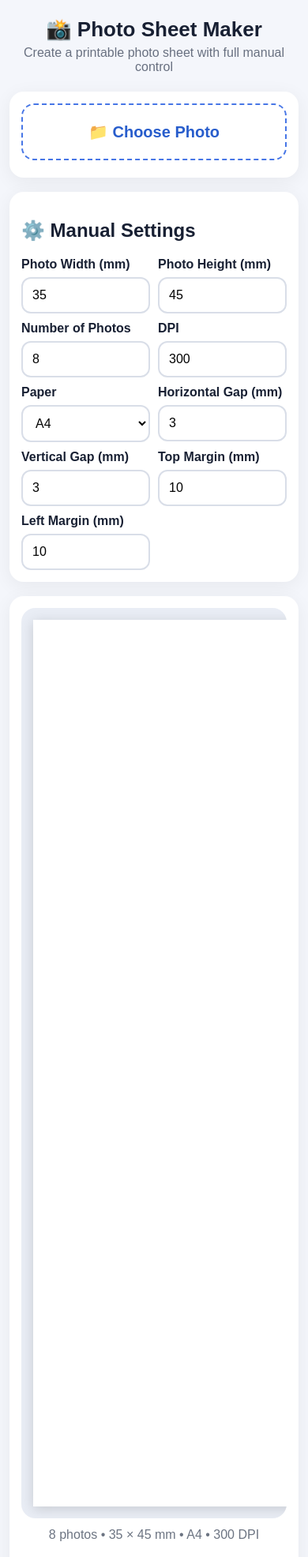
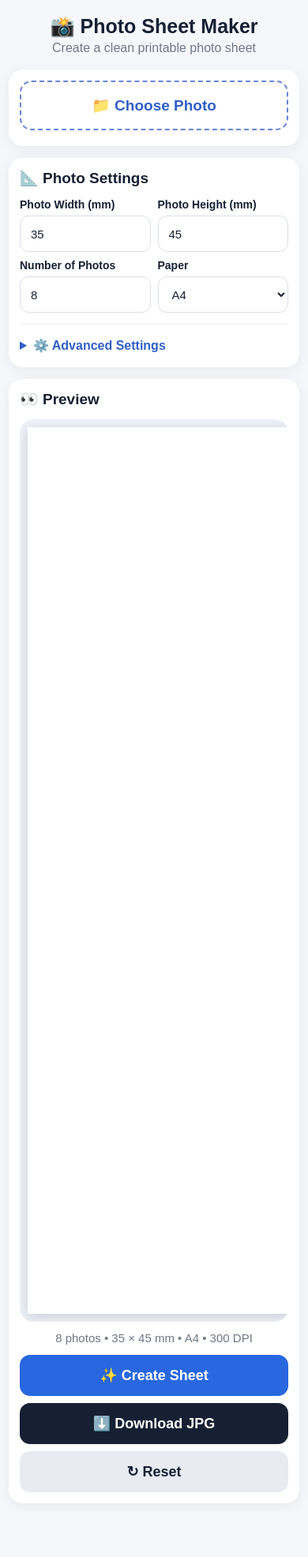
Before and after one commit to Amanshaikh77/formready-india, a website: page docs/tools/photo-sheet.html in a window 390 px wide. Shown: the top 1972 px of the page at 79% size. After the commit the page ends 1930 px from the top, so only its background shows below. Drawn offline with Linux system fonts and the light colour scheme.

Commit message:
Improve photo sheet classic UI

```diff
--- a/docs/tools/photo-sheet.html
+++ b/docs/tools/photo-sheet.html
@@ -11,67 +11,46 @@
 body{
 margin:0;
 font-family:Arial,sans-serif;
-background:#f4f6fb;
-color:#182033;
+background:#f5f7fb;
+color:#172033;
 }
 
 .container{
-max-width:760px;
+max-width:720px;
 margin:auto;
-padding:18px;
+padding:14px;
 }
 
 h1{
 text-align:center;
-margin:10px 0 5px;
-font-size:30px;
+font-size:28px;
+margin:8px 0 4px;
 }
 
 .subtitle{
 text-align:center;
-color:#687080;
-margin-bottom:22px;
+color:#707887;
+font-size:16px;
+margin-bottom:18px;
 }
 
 .card{
-background:white;
-border-radius:22px;
-padding:20px;
-margin-bottom:18px;
-box-shadow:0 5px 25px rgba(0,0,0,.06);
-}
-
-label{
-display:block;
-font-weight:700;
-margin-bottom:7px;
-}
-
-input,select{
-width:100%;
-padding:14px;
-border:2px solid #d9dee8;
-border-radius:12px;
-font-size:17px;
-background:white;
-}
-
-.grid{
-display:grid;
-grid-template-columns:1fr 1fr;
-gap:14px;
+background:#fff;
+border-radius:20px;
+padding:17px;
+margin-bottom:15px;
+box-shadow:0 4px 18px rgba(0,0,0,.06);
 }
 
 .upload{
 display:block;
-width:100%;
-padding:22px;
-border:2px dashed #4776e6;
-border-radius:16px;
 text-align:center;
-font-size:20px;
-font-weight:700;
-color:#285dcc;
+border:2px dashed #6685d9;
+border-radius:15px;
+padding:18px;
+font-size:19px;
+font-weight:bold;
+color:#315fc7;
 cursor:pointer;
 }
 
@@ -79,77 +58,139 @@ cursor:pointer;
 display:none;
 }
 
-.preview-wrap{
-background:#e9edf5;
-padding:15px;
-border-radius:18px;
-overflow:auto;
+.section-title{
+font-size:19px;
+font-weight:700;
+margin-bottom:14px;
+}
+
+.grid{
+display:grid;
+grid-template-columns:1fr 1fr;
+gap:12px;
+}
+
+label{
+display:block;
+font-size:15px;
+font-weight:700;
+margin-bottom:6px;
+}
+
+input,select{
+width:100%;
+height:48px;
+padding:0 13px;
+border:1.8px solid #d9dee8;
+border-radius:11px;
+font-size:16px;
+background:#fff;
+color:#172033;
+outline:none;
+}
+
+input:focus,select:focus{
+border-color:#4775df;
+}
+
+details{
+margin-top:14px;
+border-top:1px solid #edf0f5;
+padding-top:13px;
+}
+
+summary{
+font-weight:700;
+font-size:16px;
+cursor:pointer;
+padding:4px 0;
+color:#315fc7;
+}
+
+.advanced{
+margin-top:14px;
+}
+
+.preview-box{
+background:#edf1f8;
+border-radius:17px;
+padding:13px;
+overflow-x:auto;
+overflow-y:hidden;
 -webkit-overflow-scrolling:touch;
+}
+
+.canvas-wrap{
+display:flex;
+justify-content:flex-start;
+align-items:flex-start;
+min-width:max-content;
 }
 
 canvas{
 display:block;
-background:white;
-max-width:none;
-height:auto;
-box-shadow:0 3px 15px rgba(0,0,0,.15);
+background:#fff;
+box-shadow:0 3px 14px rgba(0,0,0,.15);
 }
 
 .info{
 text-align:center;
-color:#6c7482;
-font-size:16px;
-margin:12px 0;
+color:#707887;
+font-size:15px;
+margin:12px 0 4px;
 }
 
 button{
 width:100%;
 border:0;
-border-radius:14px;
-padding:17px;
-font-size:19px;
+border-radius:13px;
+height:52px;
+font-size:18px;
 font-weight:700;
+margin-top:9px;
 cursor:pointer;
-margin-top:10px;
 }
 
 #create{
 background:#2867df;
-color:white;
+color:#fff;
 }
 
 #download{
-background:#182033;
-color:white;
+background:#172033;
+color:#fff;
 }
 
 #reset{
-background:#e9ebf0;
-color:#182033;
+background:#e8ebf1;
+color:#172033;
 }
 
-@media(max-width:520px){
-.container{
-padding:12px;
-}
+@media(max-width:500px){
+.container{padding:11px}
 
-h1{
-font-size:26px;
+h1{font-size:25px}
+
+.card{
+padding:14px;
+border-radius:18px;
 }
 
 .grid{
-grid-template-columns:1fr 1fr;
-gap:10px;
-}
-
-.card{
-padding:15px;
-border-radius:18px;
+gap:9px;
 }
 
 input,select{
-font-size:16px;
-padding:12px;
+height:46px;
+font-size:15px;
+}
+
+label{
+font-size:14px;
+}
+
+.preview-box{
+padding:10px;
 }
 }
 </style>
@@ -160,7 +201,7 @@ padding:12px;
 <div class="container">
 
 <h1>📸 Photo Sheet Maker</h1>
-<div class="subtitle">Create a printable photo sheet with full manual control</div>
+<div class="subtitle">Create a clean printable photo sheet</div>
 
 <div class="card">
 
@@ -173,7 +214,7 @@ padding:12px;
 
 <div class="card">
 
-<h2>⚙️ Manual Settings</h2>
+<div class="section-title">📐 Photo Settings</div>
 
 <div class="grid">
 
@@ -193,16 +234,23 @@ padding:12px;
 </div>
 
 <div>
-<label>DPI</label>
-<input id="dpi" type="number" value="300" min="72" max="1200">
-</div>
-
-<div>
 <label>Paper</label>
 <select id="paper">
 <option value="A4">A4</option>
 <option value="LETTER">Letter</option>
 </select>
+</div>
+
+</div>
+
+<details>
+<summary>⚙️ Advanced Settings</summary>
+
+<div class="advanced grid">
+
+<div>
+<label>DPI</label>
+<input id="dpi" type="number" value="300" min="72" max="1200">
 </div>
 
 <div>
@@ -226,13 +274,18 @@ padding:12px;
 </div>
 
 </div>
+</details>
 
 </div>
 
 <div class="card">
 
-<div class="preview-wrap">
+<div class="section-title">👀 Preview</div>
+
+<div class="preview-box">
+<div class="canvas-wrap">
 <canvas id="canvas"></canvas>
+</div>
 </div>
 
 <div id="info" class="info">
@@ -241,7 +294,7 @@ padding:12px;
 
 <button id="create">✨ Create Sheet</button>
 <button id="download">⬇️ Download JPG</button>
-<button id="reset">Reset</button>
+<button id="reset">↻ Reset</button>
 
 </div>
 
@@ -271,23 +324,14 @@ return Math.round(mm*d/25.4);
 }
 
 function getPaper(){
-if(paper.value==="LETTER"){
-return {
-w:215.9,
-h:279.4
-};
-}
-
-return {
-w:210,
-h:297
-};
+return paper.value==="LETTER"
+?{w:215.9,h:279.4}
+:{w:210,h:297};
 }
 
 photoInput.addEventListener("change",function(){
 
 const file=this.files[0];
-
 if(!file)return;
 
 const reader=new FileReader();
@@ -315,88 +359,76 @@ drawEmpty();
 return;
 }
 
-let d=parseInt(dpi.value)||300;
+const d=Math.max(72,parseInt(dpi.value)||300);
 
-let pw=parseFloat(photoW.value)||35;
-let ph=parseFloat(photoH.value)||45;
+const pw=Math.max(1,parseFloat(photoW.value)||35);
+const ph=Math.max(1,parseFloat(photoH.value)||45);
 
-let total=parseInt(count.value)||8;
+const total=Math.max(1,parseInt(count.value)||8);
 
-let gx=parseFloat(gapX.value)||0;
-let gy=parseFloat(gapY.value)||0;
+const gx=Math.max(0,parseFloat(gapX.value)||0);
+const gy=Math.max(0,parseFloat(gapY.value)||0);
 
-let mt=parseFloat(marginTop.value)||0;
-let ml=parseFloat(marginLeft.value)||0;
+const mt=Math.max(0,parseFloat(marginTop.value)||0);
+const ml=Math.max(0,parseFloat(marginLeft.value)||0);
 
-let p=getPaper();
+const p=getPaper();
 
-let canvasW=mmToPx(p.w,d);
-let canvasH=mmToPx(p.h,d);
+const canvasW=mmToPx(p.w,d);
+const canvasH=mmToPx(p.h,d);
 
 canvas.width=canvasW;
 canvas.height=canvasH;
 
-ctx.fillStyle="#ffffff";
+ctx.fillStyle="#fff";
 ctx.fillRect(0,0,canvasW,canvasH);
 
-let photoWidth=mmToPx(pw,d);
-let photoHeight=mmToPx(ph,d);
+const w=mmToPx(pw,d);
+const h=mmToPx(ph,d);
 
-let gapXPx=mmToPx(gx,d);
-let gapYPx=mmToPx(gy,d);
+const gxPx=mmToPx(gx,d);
+const gyPx=mmToPx(gy,d);
 
-let leftPx=mmToPx(ml,d);
-let topPx=mmToPx(mt,d);
+const left=mmToPx(ml,d);
+const top=mmToPx(mt,d);
 
-/*
-IMPORTANT:
-Photos ALWAYS start from the TOP-LEFT.
-No automatic centering.
-*/
+/* Always start from TOP-LEFT */
 
-let availableW=canvasW-leftPx;
+const availableW=canvasW-left;
 
-let columns=Math.floor(
-(availableW+gapXPx)/
-(photoWidth+gapXPx)
+const columns=Math.max(
+1,
+Math.floor((availableW+gxPx)/(w+gxPx))
 );
-
-if(columns<1)columns=1;
 
 for(let i=0;i<total;i++){
 
-let row=Math.floor(i/columns);
-let col=i%columns;
+const row=Math.floor(i/columns);
+const col=i%columns;
 
-let x=leftPx+
-col*(photoWidth+gapXPx);
+const x=left+col*(w+gxPx);
+const y=top+row*(h+gyPx);
 
-let y=topPx+
-row*(photoHeight+gapYPx);
+if(y+h>canvasH)break;
 
-if(y+photoHeight>canvasH)break;
-
-drawPhoto(image,x,y,photoWidth,photoHeight);
+drawPhoto(image,x,y,w,h);
 
 }
 
 info.textContent=
-`${total} photos • ${pw} × ${ph} mm • ${paper.value==="A4"?"A4":"Letter"} • ${d} DPI • ${columns} per row`;
+`${total} photos • ${pw} × ${ph} mm • ${paper.value} • ${d} DPI`;
 
 }
 
 function drawPhoto(img,x,y,w,h){
 
-let ratio=Math.max(
-w/img.width,
-h/img.height
-);
+const scale=Math.max(w/img.width,h/img.height);
 
-let sw=w/ratio;
-let sh=h/ratio;
+const sw=w/scale;
+const sh=h/scale;
 
-let sx=(img.width-sw)/2;
-let sy=(img.height-sh)/2;
+const sx=(img.width-sw)/2;
+const sy=(img.height-sh)/2;
 
 ctx.drawImage(
 img,
@@ -463,19 +495,14 @@ info.textContent=
 });
 
 [
-photoW,
-photoH,
-count,
-dpi,
-paper,
-gapX,
-gapY,
-marginTop,
-marginLeft
+photoW,photoH,count,dpi,paper,
+gapX,gapY,marginTop,marginLeft
 ].forEach(el=>{
-el.addEventListener("input",()=>{
+
+el.addEventListener("input",function(){
 if(image)createSheet();
 });
+
 });
 
 drawEmpty();
```
